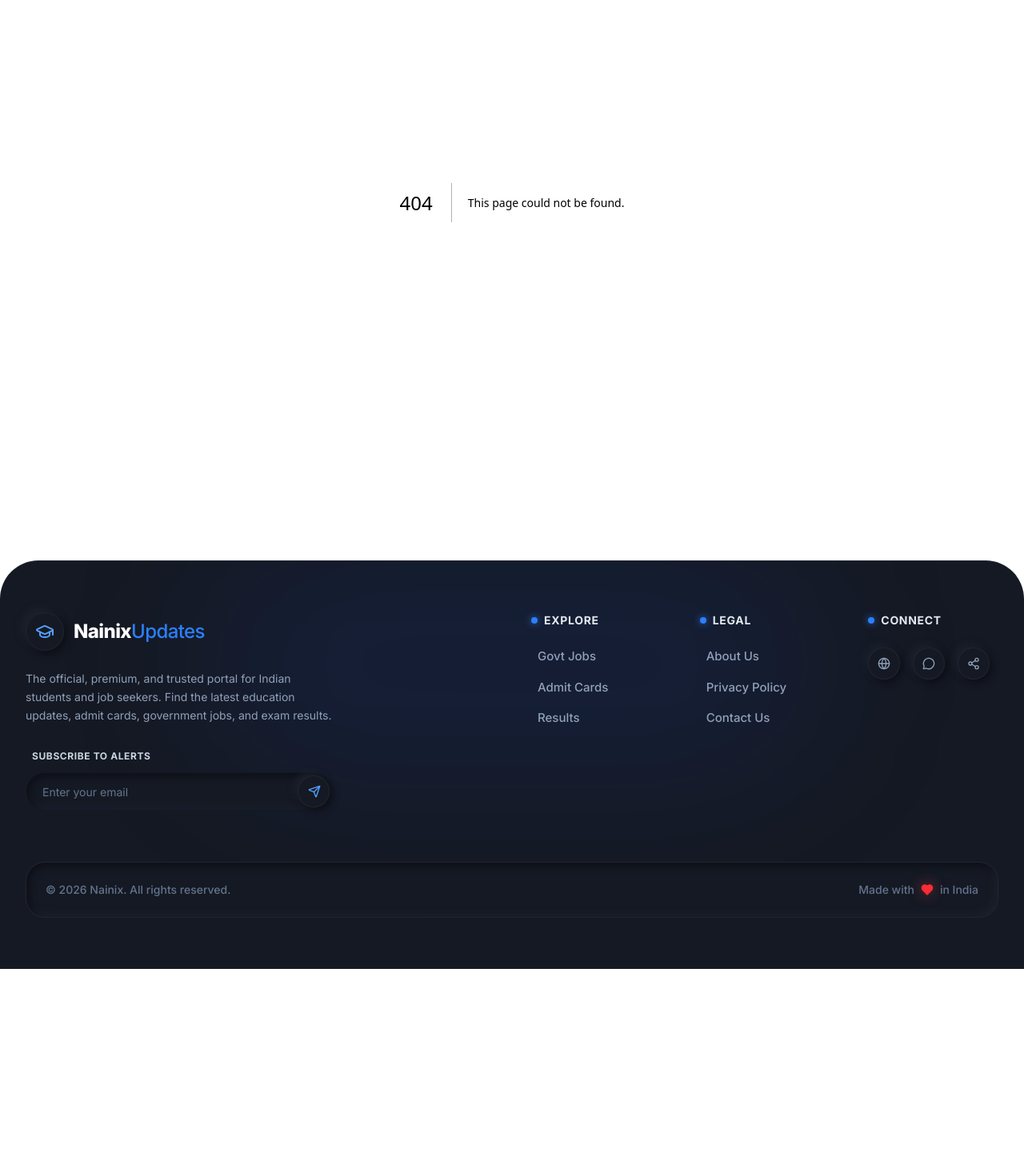
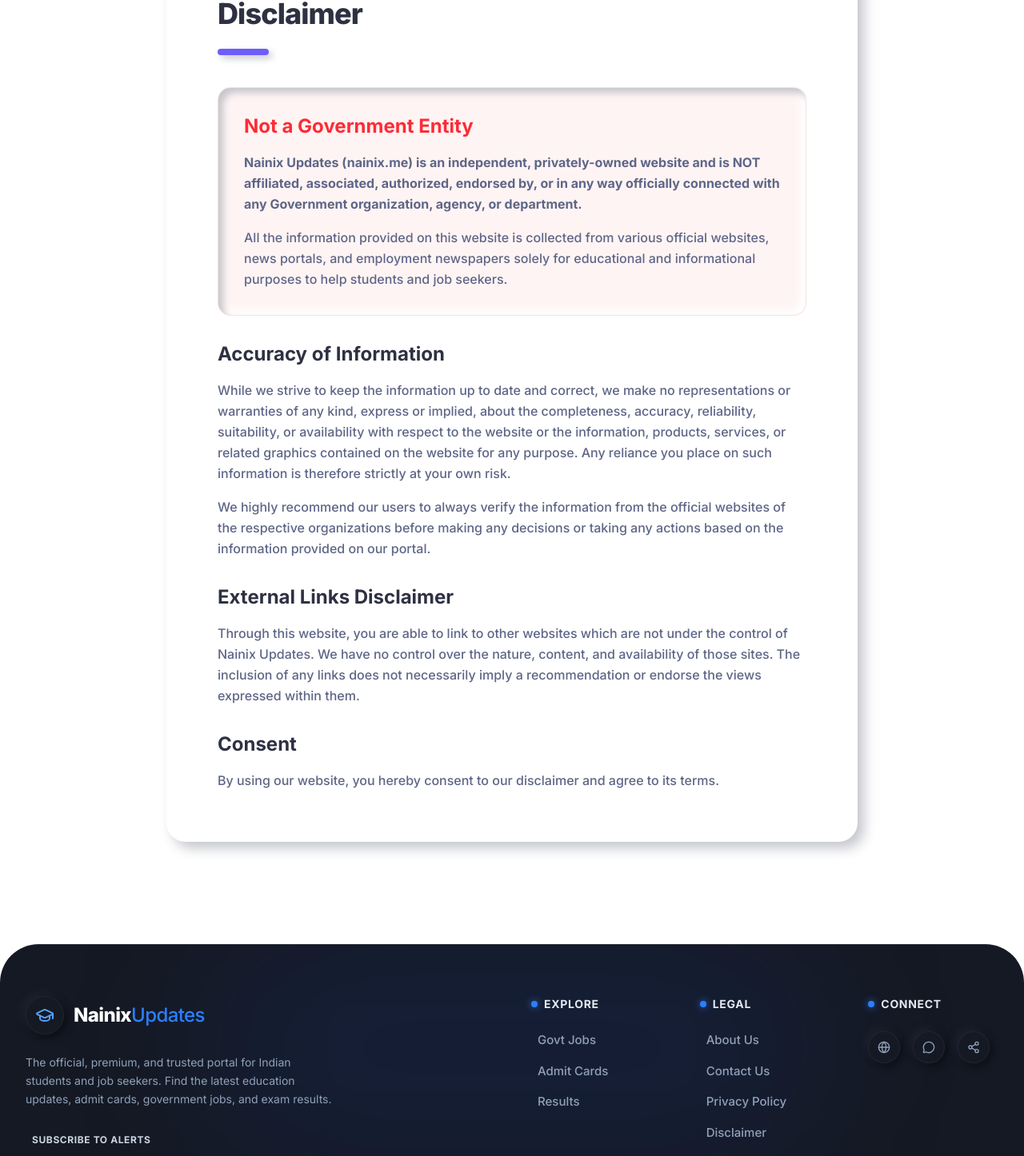
Before and after one commit to abhixyzq/Nainix-Updates, a Next.js app: page /disclaimer in a window 1280 px wide. Before the commit this address had no page. Shown: the part 228-1674 px from the top of the page at 80% size. Before the commit the page ends 1440 px from the top, so only its background shows below. Built offline with nearby package versions, Linux system fonts and the light colour scheme.

Commit message:
ads4, legal pages

```diff
--- /dev/null
+++ b/src/app/disclaimer/page.tsx
@@ -0,0 +1,53 @@
+export const metadata = {
+  title: 'Disclaimer | Nainix Updates',
+  description: 'Disclaimer for Nainix Updates.',
+};
+
+export default function DisclaimerPage() {
+  return (
+    <div className="container mx-auto px-4 py-12 md:py-20 max-w-4xl">
+      <div className="rounded-3xl shadow-neu-flat p-8 md:p-16">
+        <h1 className="text-4xl font-extrabold text-neu-text-heading mb-6 tracking-tight">
+          Disclaimer
+        </h1>
+        <div className="w-16 h-2 bg-neu-accent rounded-full mb-10 shadow-neu-flat-sm"></div>
+
+        <div className="space-y-8 text-neu-text font-medium leading-relaxed">
+          <section className="shadow-neu-pressed rounded-2xl p-6 md:p-8 bg-red-500/5 border border-red-500/10">
+            <h2 className="text-2xl font-bold text-red-500 mb-4">Not a Government Entity</h2>
+            <p>
+              <strong>Nainix Updates (nainix.me) is an independent, privately-owned website and is NOT affiliated, associated, authorized, endorsed by, or in any way officially connected with any Government organization, agency, or department.</strong>
+            </p>
+            <p className="mt-4">
+              All the information provided on this website is collected from various official websites, news portals, and employment newspapers solely for educational and informational purposes to help students and job seekers.
+            </p>
+          </section>
+
+          <section>
+            <h2 className="text-2xl font-bold text-neu-text-heading mb-4">Accuracy of Information</h2>
+            <p>
+              While we strive to keep the information up to date and correct, we make no representations or warranties of any kind, express or implied, about the completeness, accuracy, reliability, suitability, or availability with respect to the website or the information, products, services, or related graphics contained on the website for any purpose. Any reliance you place on such information is therefore strictly at your own risk.
+            </p>
+            <p className="mt-4">
+              We highly recommend our users to always verify the information from the official websites of the respective organizations before making any decisions or taking any actions based on the information provided on our portal.
+            </p>
+          </section>
+
+          <section>
+            <h2 className="text-2xl font-bold text-neu-text-heading mb-4">External Links Disclaimer</h2>
+            <p>
+              Through this website, you are able to link to other websites which are not under the control of Nainix Updates. We have no control over the nature, content, and availability of those sites. The inclusion of any links does not necessarily imply a recommendation or endorse the views expressed within them.
+            </p>
+          </section>
+
+          <section>
+            <h2 className="text-2xl font-bold text-neu-text-heading mb-4">Consent</h2>
+            <p>
+              By using our website, you hereby consent to our disclaimer and agree to its terms.
+            </p>
+          </section>
+        </div>
+      </div>
+    </div>
+  );
+}
--- /dev/null
+++ b/src/app/terms/page.tsx
@@ -0,0 +1,54 @@
+export const metadata = {
+  title: 'Terms and Conditions | Nainix Updates',
+  description: 'Terms and Conditions for Nainix Updates.',
+};
+
+export default function TermsPage() {
+  return (
+    <div className="container mx-auto px-4 py-12 md:py-20 max-w-4xl">
+      <div className="rounded-3xl shadow-neu-flat p-8 md:p-16">
+        <h1 className="text-4xl font-extrabold text-neu-text-heading mb-6 tracking-tight">
+          Terms and Conditions
+        </h1>
+        <div className="w-16 h-2 bg-neu-accent rounded-full mb-10 shadow-neu-flat-sm"></div>
+
+        <div className="space-y-8 text-neu-text font-medium leading-relaxed">
+          <section className="shadow-neu-pressed rounded-2xl p-6 md:p-8">
+            <p>
+              Welcome to Nainix Updates! These terms and conditions outline the rules and regulations for the use of our Website, located at update.nainix.me.
+            </p>
+            <p className="mt-4">
+              By accessing this website we assume you accept these terms and conditions. Do not continue to use Nainix Updates if you do not agree to take all of the terms and conditions stated on this page.
+            </p>
+          </section>
+
+          <section>
+            <h2 className="text-2xl font-bold text-neu-text-heading mb-4">License</h2>
+            <p>
+              Unless otherwise stated, Nainix Updates and/or its licensors own the intellectual property rights for all material on Nainix Updates. All intellectual property rights are reserved. You may access this from Nainix Updates for your own personal use subjected to restrictions set in these terms and conditions.
+            </p>
+            <ul className="list-disc pl-5 mt-4 space-y-2">
+              <li>Republish material from Nainix Updates without proper attribution</li>
+              <li>Sell, rent or sub-license material from Nainix Updates</li>
+              <li>Reproduce, duplicate or copy material from Nainix Updates</li>
+            </ul>
+          </section>
+
+          <section>
+            <h2 className="text-2xl font-bold text-neu-text-heading mb-4">User Content</h2>
+            <p>
+              Parts of this website offer an opportunity for users to post and exchange opinions and information in certain areas of the website. Nainix Updates does not filter, edit, publish or review Comments prior to their presence on the website. Comments do not reflect the views and opinions of Nainix Updates, its agents and/or affiliates.
+            </p>
+          </section>
+
+          <section>
+            <h2 className="text-2xl font-bold text-neu-text-heading mb-4">Reservation of Rights</h2>
+            <p>
+              We reserve the right to request that you remove all links or any particular link to our Website. You approve to immediately remove all links to our Website upon request. We also reserve the right to amen these terms and conditions and it's linking policy at any time.
+            </p>
+          </section>
+        </div>
+      </div>
+    </div>
+  );
+}
--- a/src/components/Footer.tsx
+++ b/src/components/Footer.tsx
@@ -83,15 +83,27 @@
                 </Link>
               </li>
               <li>
+                <Link href="/contact" className="hover:text-blue-400 transition-colors flex items-center gap-2 group">
+                  <span className="w-0 group-hover:w-2 h-[2px] bg-blue-400 transition-all duration-300"></span>
+                  Contact Us
+                </Link>
+              </li>
+              <li>
                 <Link href="/privacy" className="hover:text-blue-400 transition-colors flex items-center gap-2 group">
                   <span className="w-0 group-hover:w-2 h-[2px] bg-blue-400 transition-all duration-300"></span>
                   Privacy Policy
                 </Link>
               </li>
               <li>
-                <Link href="/contact" className="hover:text-blue-400 transition-colors flex items-center gap-2 group">
+                <Link href="/disclaimer" className="hover:text-blue-400 transition-colors flex items-center gap-2 group">
                   <span className="w-0 group-hover:w-2 h-[2px] bg-blue-400 transition-all duration-300"></span>
-                  Contact Us
+                  Disclaimer
+                </Link>
+              </li>
+              <li>
+                <Link href="/terms" className="hover:text-blue-400 transition-colors flex items-center gap-2 group">
+                  <span className="w-0 group-hover:w-2 h-[2px] bg-blue-400 transition-all duration-300"></span>
+                  Terms & Conditions
                 </Link>
               </li>
             </ul>
```
